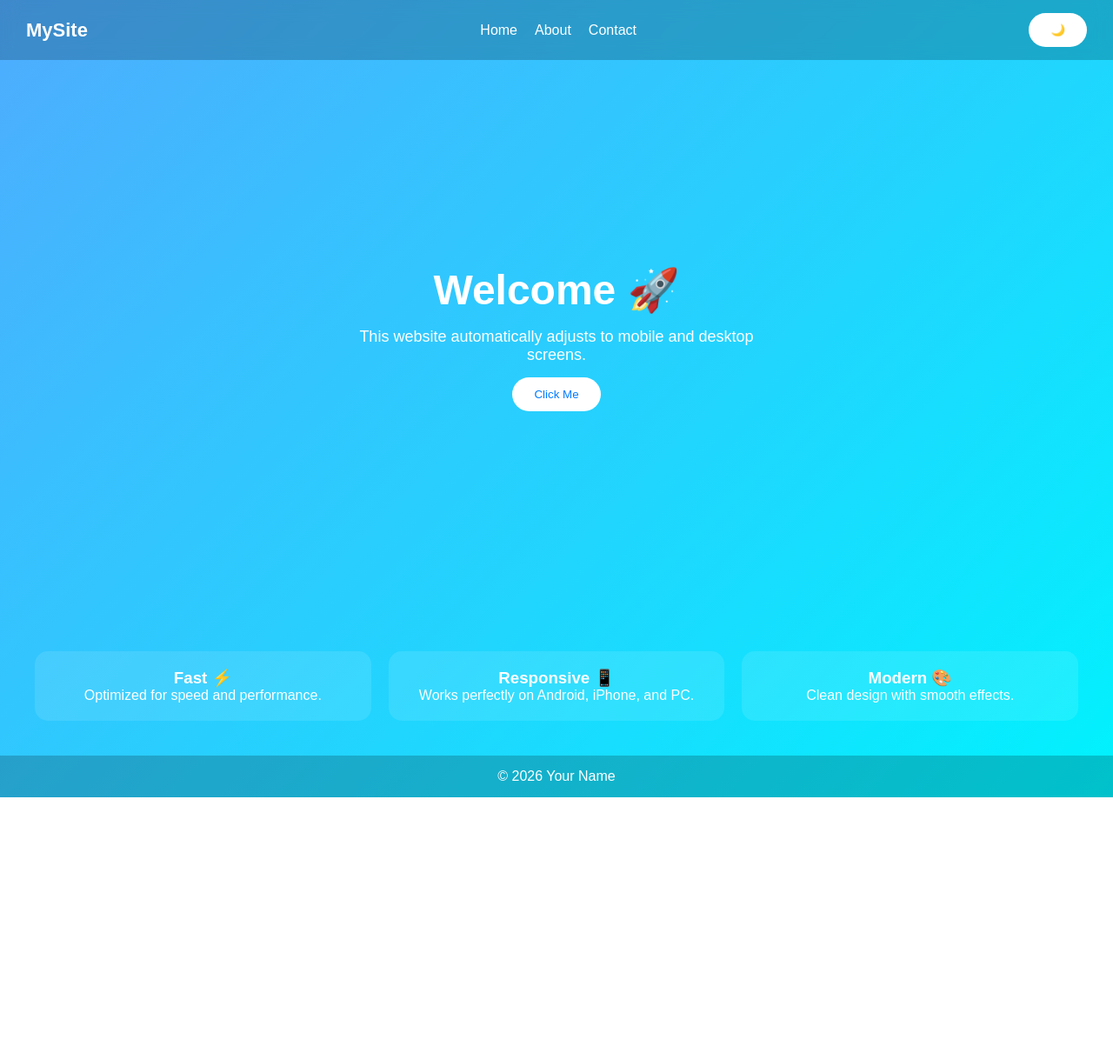
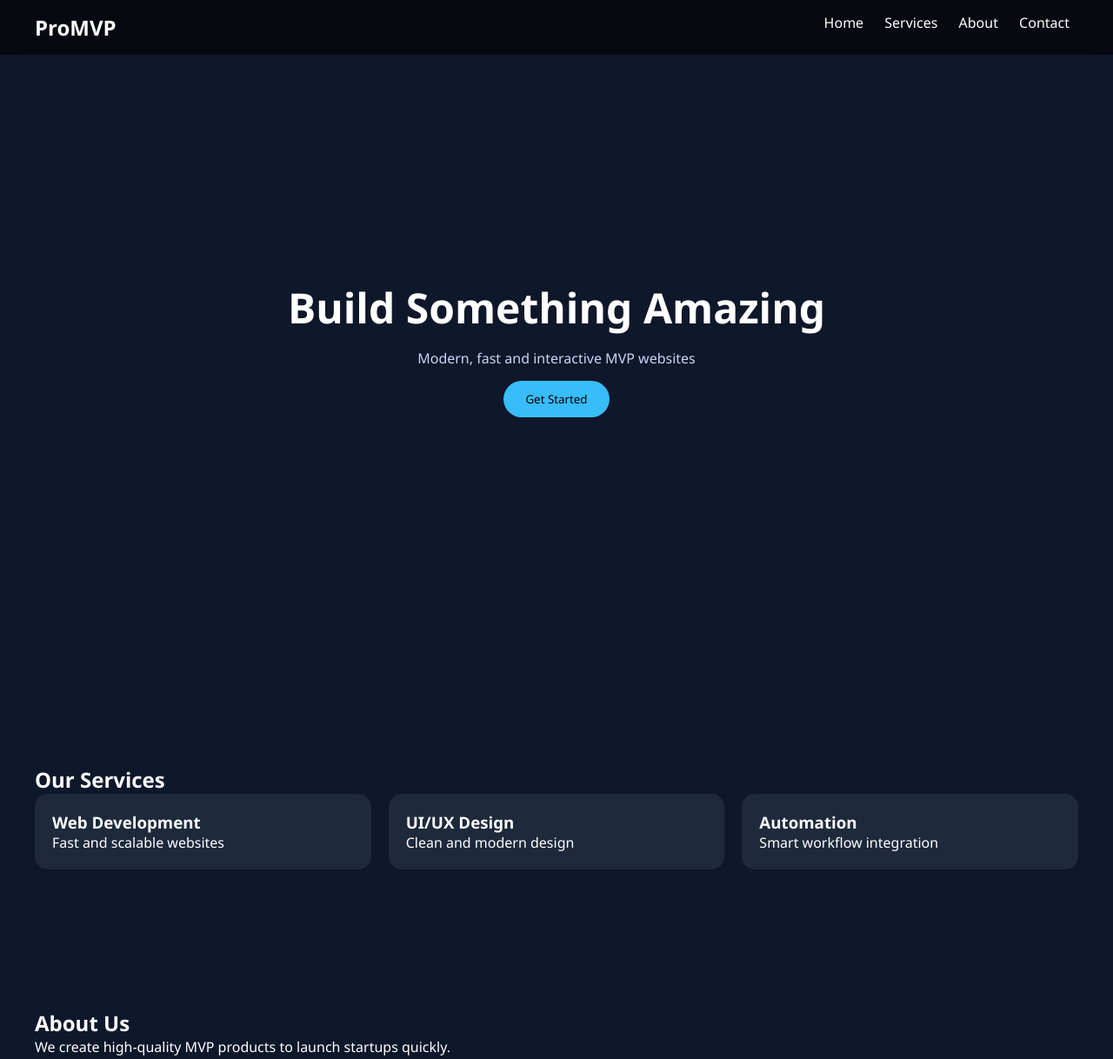
Before and after one commit to MFMFaisal/Website, a plain HTML site: page index.html in a window 1280 px wide. Shown: the top 1218 px of the page at 87% size. Before the commit the page ends 917 px from the top, so only its background shows below. Drawn offline with Linux system fonts and the light colour scheme.

Commit message:
Revamp index.html for ProMVP website
Updated the website's layout and styling for a modern look, changed title and navbar, and added new sections.

```diff
--- a/index.html
+++ b/index.html
@@ -1,185 +1,186 @@
-
 <!DOCTYPE html>
 <html lang="en">
 <head>
 <meta charset="UTF-8">
 <meta name="viewport" content="width=device-width, initial-scale=1.0">
-  <title>Responsive Modern Website</title>
+<title>ProMVP</title>
 
 <style>
 * {
   margin: 0;
   padding: 0;
   box-sizing: border-box;
-      font-family: Arial, sans-serif;
+  font-family: 'Segoe UI', sans-serif;
 }
 
 body {
-      background: linear-gradient(135deg, #4facfe, #00f2fe);
+  background: #0f172a;
   color: white;
 }
 
-    /* NAVBAR */
+/* Navbar */
 nav {
+  position: fixed;
+  width: 100%;
+  padding: 15px 40px;
   display: flex;
   justify-content: space-between;
-      align-items: center;
-      padding: 15px 30px;
-      background: rgba(0,0,0,0.2);
+  background: rgba(0,0,0,0.6);
   backdrop-filter: blur(10px);
 }
 
-    nav h2 {
-      font-size: 22px;
+nav a {
+  color: white;
+  text-decoration: none;
+  margin: 0 10px;
 }
 
-    nav ul {
-      display: flex;
-      list-style: none;
-      gap: 20px;
+nav a:hover {
+  color: #38bdf8;
 }
 
-    nav ul li {
-      cursor: pointer;
-    }
-
-    /* HERO SECTION */
+/* Hero */
 .hero {
+  height: 100vh;
   display: flex;
+  align-items: center;
+  justify-content: center;
   flex-direction: column;
-      justify-content: center;
-      align-items: center;
-      height: 80vh;
   text-align: center;
-      padding: 20px;
 }
 
 .hero h1 {
-      font-size: 48px;
+  font-size: 3rem;
 }
 
 .hero p {
   margin: 15px 0;
-      font-size: 18px;
-      max-width: 500px;
+  color: #cbd5f5;
 }
 
 .btn {
   padding: 12px 25px;
+  border: none;
+  background: #38bdf8;
+  color: black;
+  cursor: pointer;
   border-radius: 25px;
-      border: none;
-      background: white;
-      color: #007BFF;
-      cursor: pointer;
   transition: 0.3s;
 }
 
 .btn:hover {
-      background: #007BFF;
-      color: white;
+  transform: scale(1.1);
 }
 
-    /* CARDS SECTION */
+/* Sections */
+section {
+  padding: 80px 40px;
+}
+
+/* Cards */
 .cards {
-      display: grid;
-      grid-template-columns: repeat(auto-fit, minmax(250px, 1fr));
+  display: flex;
+  flex-wrap: wrap;
   gap: 20px;
-      padding: 40px;
 }
 
 .card {
-      background: rgba(255,255,255,0.1);
+  flex: 1 1 250px;
   padding: 20px;
+  background: #1e293b;
   border-radius: 15px;
-      text-align: center;
-      transition: transform 0.3s;
+  transition: 0.3s;
 }
 
 .card:hover {
   transform: translateY(-10px);
 }
 
-    /* FOOTER */
+/* Contact */
+input, textarea {
+  width: 100%;
+  padding: 10px;
+  margin: 10px 0;
+  border-radius: 8px;
+  border: none;
+}
+
 footer {
   text-align: center;
-      padding: 15px;
-      background: rgba(0,0,0,0.2);
-    }
-
-    /* DARK MODE */
-    .dark {
-      background: #111;
-      color: #eee;
-    }
-
-    /* MOBILE RESPONSIVE */
-    @media (max-width: 768px) {
-      nav ul {
-        display: none;
-      }
-
-      .hero h1 {
-        font-size: 32px;
-      }
-
-      .hero p {
-        font-size: 16px;
-      }
+  padding: 20px;
+  background: #020617;
 }
 </style>
 </head>
 
 <body>
 
-  <!-- NAVBAR -->
 <nav>
-    <h2>MySite</h2>
-    <ul>
-      <li>Home</li>
-      <li>About</li>
-      <li>Contact</li>
-    </ul>
-    <button class="btn" onclick="toggleDark()">🌙</button>
+  <h2>ProMVP</h2>
+  <div>
+    <a href="#home">Home</a>
+    <a href="#services">Services</a>
+    <a href="#about">About</a>
+    <a href="#contact">Contact</a>
+  </div>
 </nav>
 
-  <!-- HERO -->
-  <section class="hero">
-    <h1>Welcome 🚀</h1>
-    <p>This website automatically adjusts to mobile and desktop screens.</p>
-    <button class="btn" onclick="showMessage()">Click Me</button>
+<!-- Hero -->
+<section id="home" class="hero">
+  <h1>Build Something Amazing</h1>
+  <p>Modern, fast and interactive MVP websites</p>
+  <button class="btn" onclick="scrollToSection('services')">Get Started</button>
 </section>
 
-  <!-- CARDS -->
-  <section class="cards">
+<!-- Services -->
+<section id="services">
+  <h2>Our Services</h2>
+  <div class="cards">
     <div class="card">
-      <h3>Fast ⚡</h3>
-      <p>Optimized for speed and performance.</p>
+      <h3>Web Development</h3>
+      <p>Fast and scalable websites</p>
     </div>
-
     <div class="card">
-      <h3>Responsive 📱</h3>
-      <p>Works perfectly on Android, iPhone, and PC.</p>
+      <h3>UI/UX Design</h3>
+      <p>Clean and modern design</p>
     </div>
-
     <div class="card">
-      <h3>Modern 🎨</h3>
-      <p>Clean design with smooth effects.</p>
+      <h3>Automation</h3>
+      <p>Smart workflow integration</p>
+    </div>
   </div>
 </section>
 
-  <!-- FOOTER -->
+<!-- About -->
+<section id="about">
+  <h2>About Us</h2>
+  <p>We create high-quality MVP products to launch startups quickly.</p>
+</section>
+
+<!-- Contact -->
+<section id="contact">
+  <h2>Contact Us</h2>
+  <input type="text" placeholder="Your Name">
+  <input type="email" placeholder="Your Email">
+  <textarea placeholder="Message"></textarea>
+  <button class="btn">Send</button>
+</section>
+
 <footer>
-    © 2026 Your Name
+  <p>© 2026 ProMVP. All rights reserved.</p>
 </footer>
 
 <script>
-    function showMessage() {
-      alert("You clicked the button! 🎉");
+// Smooth scroll
+function scrollToSection(id) {
+  document.getElementById(id).scrollIntoView({ behavior: 'smooth' });
 }
 
-    function toggleDark() {
-      document.body.classList.toggle("dark");
-    }
+// Navbar shadow on scroll
+window.addEventListener('scroll', () => {
+  document.querySelector('nav').style.boxShadow =
+    window.scrollY > 50 ? "0 2px 10px rgba(0,0,0,0.5)" : "none";
+});
 </script>
 
 </body>
```
Lines whose indentation alone changed are shown as unchanged.
